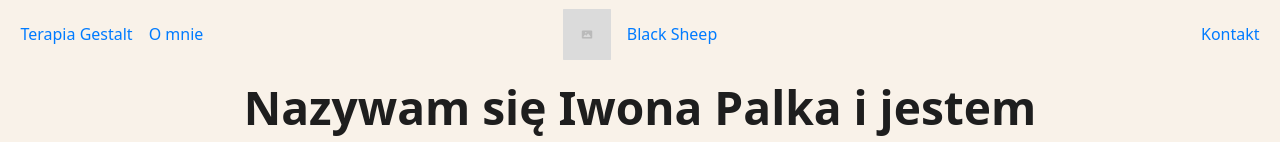
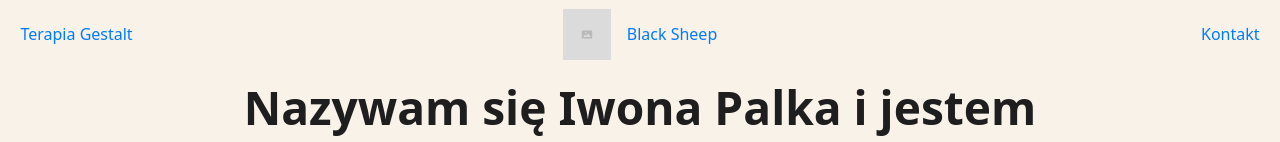
Before and after one commit to IevgeniiaAbdulina/Black-Sheep, an Angular app: page /home in a window 1280 px wide. Shown: the top 142 px of the page. Built offline with nearby package versions, Linux system fonts and the light colour scheme.

Commit message:
fix: reduce header, increase hero top space.

```diff
--- a/src/app/core/layout/header/header.html
+++ b/src/app/core/layout/header/header.html
@@ -5,7 +5,6 @@
       <button><a href="/#about-gestalt" aria-label="Przejdź do sekcji Terapia Gestalt">
         Terapia Gestalt</a>
       </button>
-      <button><a href="/#about-me" aria-label="Przejdź do sekcji O mnie">O mnie</a></button>
     </div>
 
     <div class="nav-section center">
--- a/src/app/features/landing/components/hero/hero.css
+++ b/src/app/features/landing/components/hero/hero.css
@@ -5,6 +5,7 @@
   flex-direction: column;
 
   @media (max-width: 768px) {
+    margin-top: 10vw;
     padding: 48px 20px;
   }
 }
```
